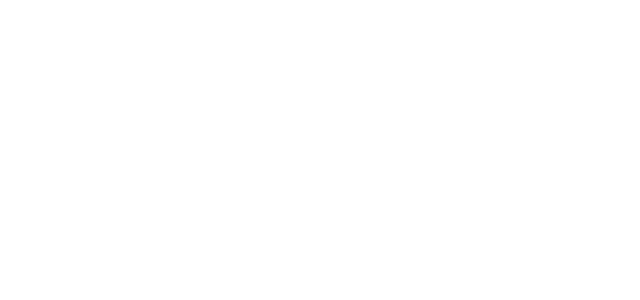
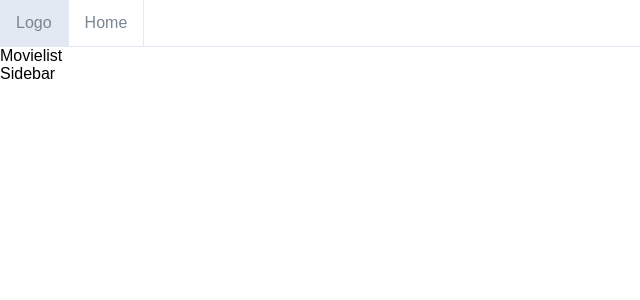
Before and after one commit to Gragron/demo1-practica, a React (Create React App) app: page / in a window 1280 px wide. Shown: the top 300 px of the page, without its empty margins (0-640 px from the left). Built offline with nearby package versions, Linux system fonts and the light colour scheme.

Commit message:
-Creacion de componentes
-Se empezo a crear el nabvar

```diff
--- a/src/App.js
+++ b/src/App.js
@@ -1,10 +1,17 @@
 import React, { Component } from 'react';
 import './App.css';
+import Movielist from './MovieList/Movielist';
+import Navbar from "./NavBar/Navbar";
+import Sidebar from "./SideBar/Sidebar";
 
 class App extends Component {
   render() {
     return (
       <div className="App">
+
+      <Navbar></Navbar>
+      <Movielist></Movielist>
+      <Sidebar></Sidebar>
 
       </div>
     );
--- /dev/null
+++ b/src/MovieList/Movielist.js
@@ -0,0 +1,15 @@
+import React, { Component } from "react";
+
+class Movielist extends Component {
+
+    render(){
+        return(
+            <div>
+                Movielist
+            </div>
+        )
+    }
+
+}
+
+export default Movielist;
--- /dev/null
+++ b/src/NavBar/Navbar.css
@@ -0,0 +1,31 @@
+ul {
+    list-style-type: none;
+    margin: 0;
+    padding: 0;
+    overflow: hidden;
+    background-color: white;
+    border-bottom: 1px solid #e3e9f2;
+}
+
+li {
+    float: left;
+    border-right: 1px solid #e3e9f2
+}
+
+li a {
+    display: block;
+    color: #7a8692;
+    text-align: center;
+    padding: 14px 16px;
+    text-decoration: none;
+}
+
+/* Change the link color to #111 (black) on hover */
+li a:hover {
+    background-color: #e3e9f2;
+}
+
+ul li:first-child{
+    background-color: #7a90a5;
+    color: white;
+}
--- /dev/null
+++ b/src/NavBar/Navbar.js
@@ -0,0 +1,20 @@
+import React, { Component } from "react";
+import "./Navbar.css";
+
+class Navbar extends Component{
+    render(){
+        return(
+            <div>
+
+                <ul>
+                    <li className="logo"><a> Logo </a></li>
+                    <li><a href="">Home</a></li>
+                </ul>
+
+
+            </div>
+        )
+    }
+}
+
+export default Navbar;
--- /dev/null
+++ b/src/SideBar/Sidebar.js
@@ -0,0 +1,13 @@
+import React, { Component } from "react";
+
+class Sidebar extends Component{
+    render(){
+        return(
+            <div>
+                Sidebar
+            </div>
+        )
+    }
+}
+
+export default Sidebar;
```
Also changed, not shown: src/MovieList/Movie/Movie.css (added), src/MovieList/Movie/Movie.js (added), src/MovieList/Movielist.css (added), src/SideBar/Sidebar.css (added).
